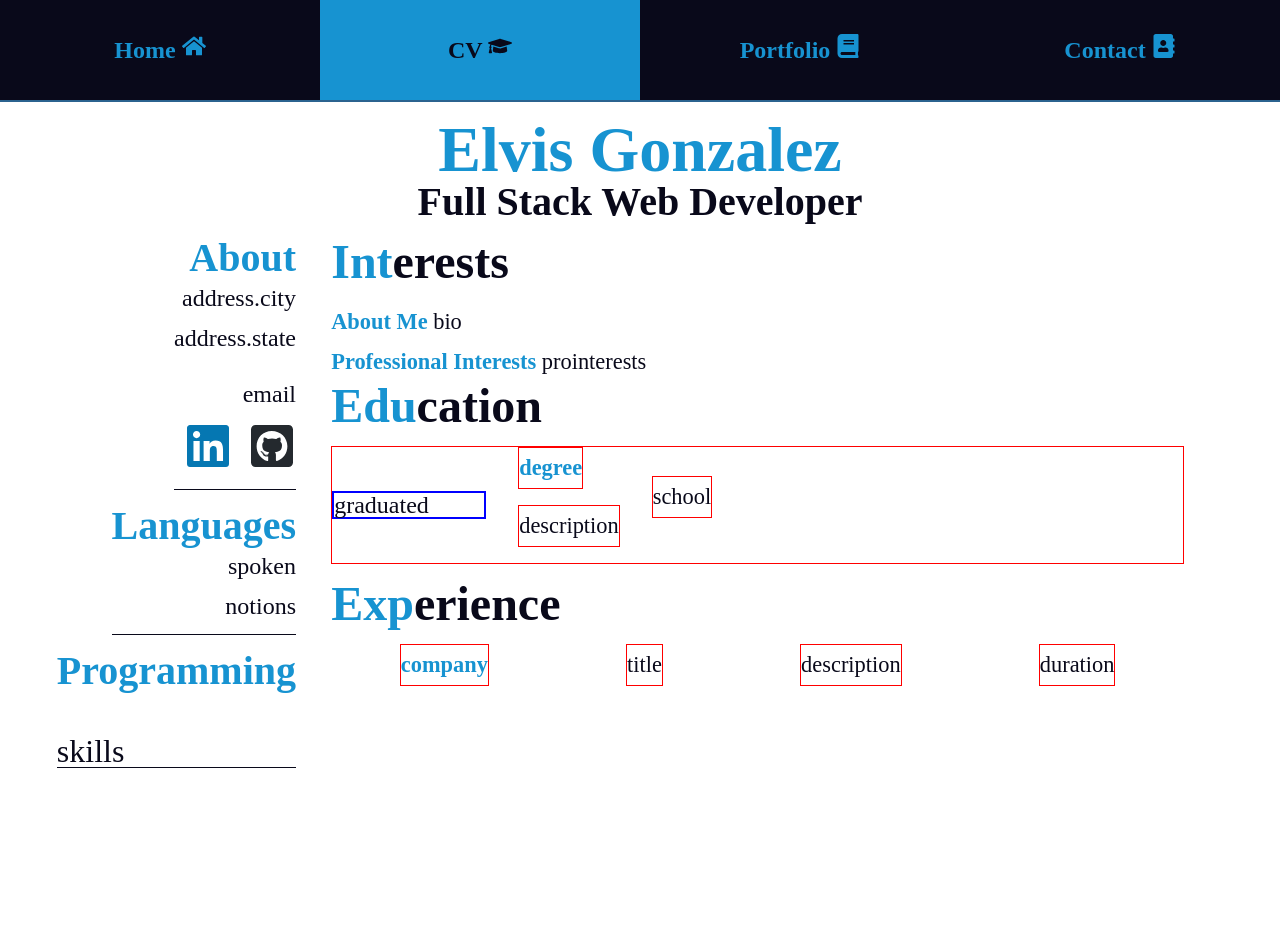
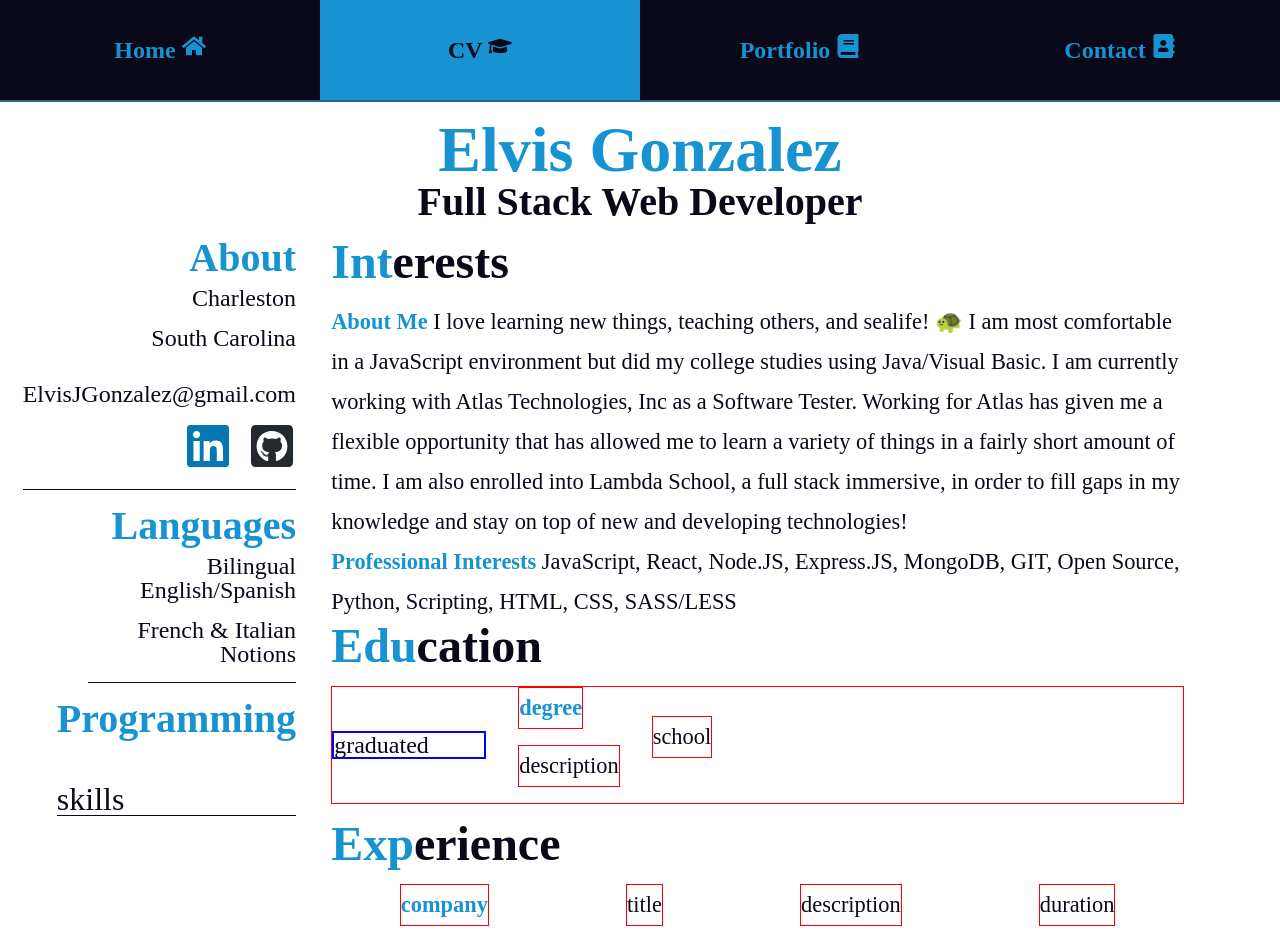
Before and after one commit to ElvisJG/resume-react, a React (Create React App) app: page /cv in a window 1280 px wide. Before the commit the page ends 800 px from the top, so only its background shows below. Built offline with nearby package versions, Linux system fonts and the light colour scheme; the HTML template or start-up script is replaced by a standard one.

Commit message:
progress

```diff
--- a/src/component/CV/Aside.js
+++ b/src/component/CV/Aside.js
@@ -1,30 +1,20 @@
 import React from 'react';
 
+import Skills from './Skills';
 import { FaLinkedin } from 'react-icons/fa';
 import { FaGithubSquare } from 'react-icons/fa';
 
 export default props => {
-  // const { email, spoken, notions, address } = props.main;
-  // const { url, className } = props.social;
-
-  // var skills = this.props.data.skills.map(function(skills) {
-  //   var className = 'bar-expand ' + skills.name.toLowerCase();
-  //   return (
-  //     <li key={skills.name}>
-  //       <span style={{ width: skills.confidence }} className={className} />
-  //       <em>{skills.name}</em>
-  //     </li>
-  //   );
-  // });
+  const { email, spoken, notions, address } = props.main;
 
   return (
     <div className='aside'>
       <div className='aside-section'>
         <h2>About</h2>
-        <p>address.city</p>
-        <p>address.state</p>
+        <p>{address.city}</p>
+        <p>{address.state}</p>
         <br />
-        <p>email</p>
+        <p>{email}</p>
         <div className='icons'>
           <a href='url'>
             <FaLinkedin size='3rem' />
@@ -36,23 +26,11 @@ export default props => {
       </div>
       <div className='aside-section'>
         <h2>Languages</h2>
-        <p>spoken</p>
-        <p>notions</p>
+        <p>{spoken}</p>
+        <p>{notions}</p>
       </div>
       <div className='aside-section'>
-        <div className='row skill'>
-          <div className='three columns header-col'>
-            <h2>
-              <span>Programming</span>
-            </h2>
-          </div>
-
-          <div className='nine columns main-col'>
-            <div className='bars'>
-              <ul className='skills'>skills</ul>
-            </div>
-          </div>
-        </div>
+        <Skills skills={props.skills} />
         {/* <h2>Programming</h2>
         <p>JavaScript</p>
         <p>(ES6, Node.js)</p>
--- a/src/component/CV/CV.js
+++ b/src/component/CV/CV.js
@@ -13,10 +13,10 @@ export default props => {
         <h1>{props.main.name}</h1>
         <h2>{props.main.cv_description}</h2>
       </div>
-      <Aside />
+      <Aside main={props.main} skills={props.skills} />
       <div className='main-section'>
-        <Int />
-        <Edu />
+        <Int main={props.main} />
+        <Edu resume={props.resume} />
         <Exp />
       </div>
     </div>
--- a/src/component/CV/Interests.js
+++ b/src/component/CV/Interests.js
@@ -1,16 +1,17 @@
 import React from 'react';
 
-export default () => {
+export default props => {
+  const { bio, prointerests } = props.main;
   return (
     <div className='cv-section'>
       <h3>
         <em>Int</em>erests
       </h3>
       <p>
-        <em>About Me</em> bio
+        <em>About Me</em> {bio}
       </p>
       <p>
-        <em>Professional Interests</em> prointerests
+        <em>Professional Interests</em> {prointerests}
       </p>
     </div>
   );
--- /dev/null
+++ b/src/component/CV/Skills.js
@@ -0,0 +1,29 @@
+import React from 'react';
+
+export default props => {
+  //   const skills = this.props.data.skills.map(function(skills) {
+  //     const className = 'bar-expand ' + skills.name.toLowerCase();
+  //     return (
+  //       <li key={skills.name}>
+  //         <span style={{ width: skills.confidence }} className={className} />
+  //         <em>{skills.name}</em>
+  //       </li>
+  //     );
+  //   });
+
+  return (
+    <div className='row skill'>
+      <div className='three columns header-col'>
+        <h2>
+          <span>Programming</span>
+        </h2>
+      </div>
+
+      <div className='nine columns main-col'>
+        <div className='bars'>
+          <ul className='skills'>skills</ul>
+        </div>
+      </div>
+    </div>
+  );
+};
```
